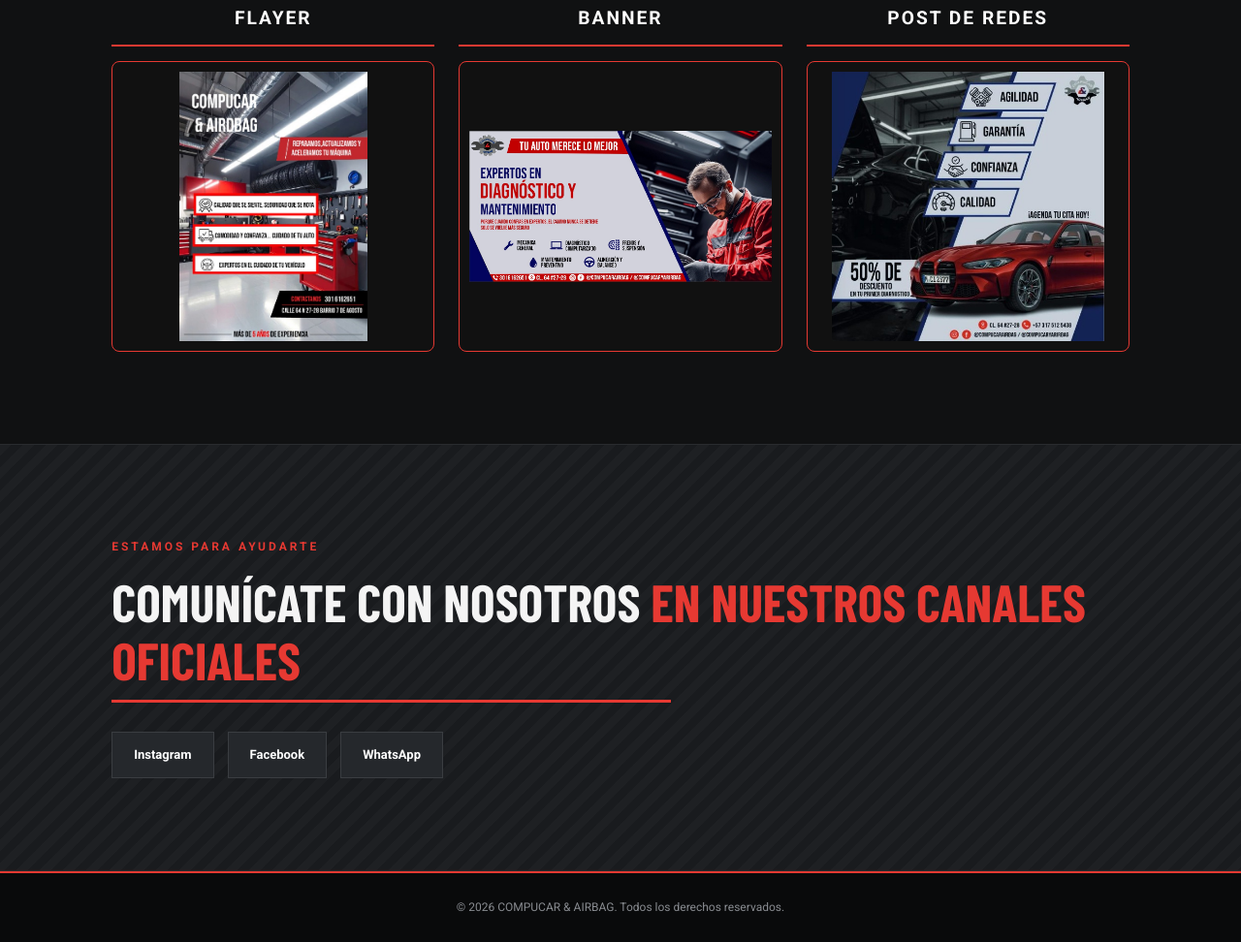
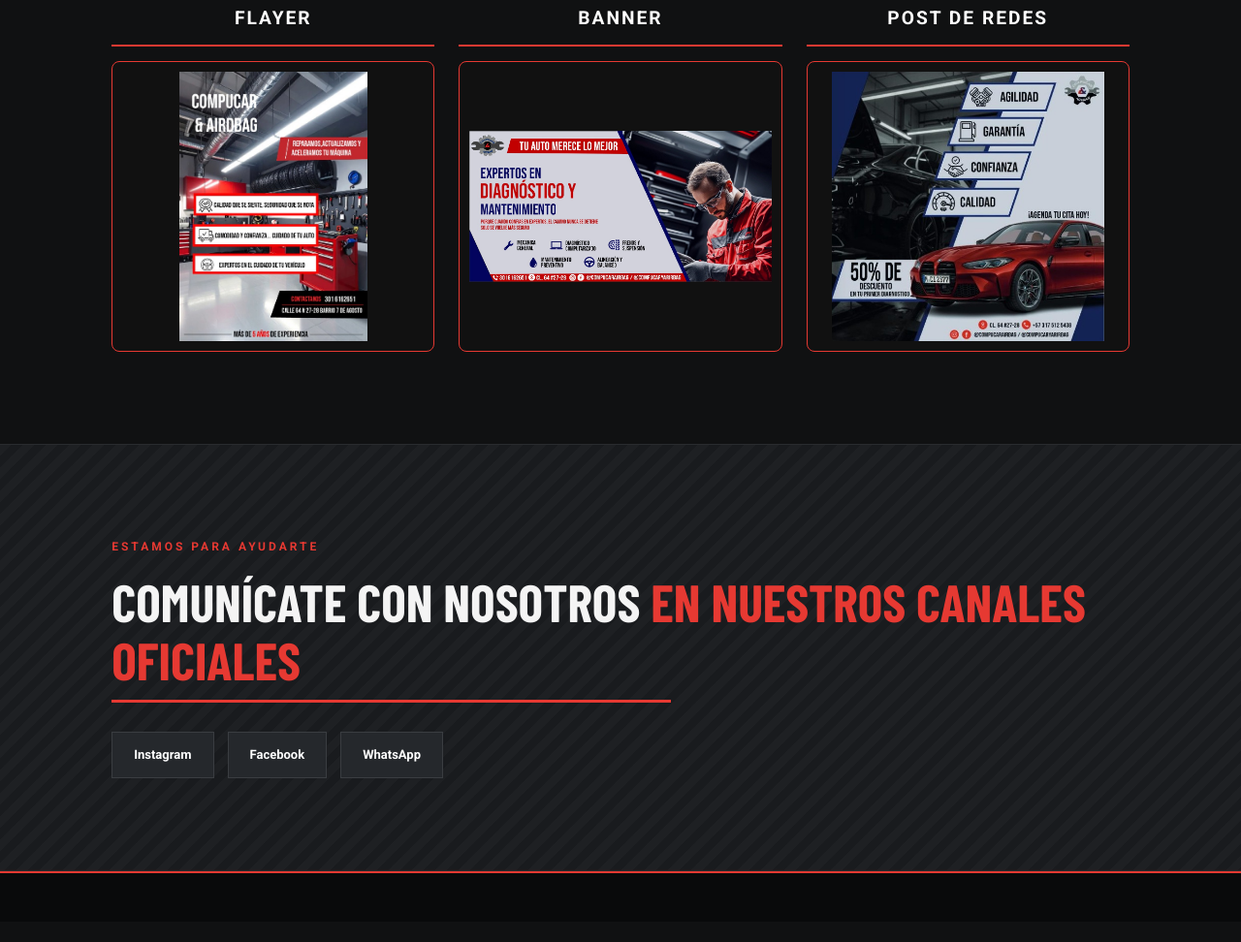
Before and after one commit to compucarairbag-png/COMPUCAR-AIRBAGg, a plain HTML site: page index.html in a window 1280 px wide. Shown: the part 2889-3861 px from the top of the page at 97% size. After the commit the page ends 3840 px from the top, so only its background shows below. Drawn offline with nearby package versions, Linux system fonts and the light colour scheme; a script that the page names is missing; a web font is replaced by a local one.

```diff
--- a/index.html
+++ b/index.html
@@ -189,7 +189,7 @@
     </main>
 
     <footer>
-        <p>&copy; 2026 COMPUCAR &amp; AIRBAG. Todos los derechos reservados.</p>
+
     </footer>
 
     <div
```
